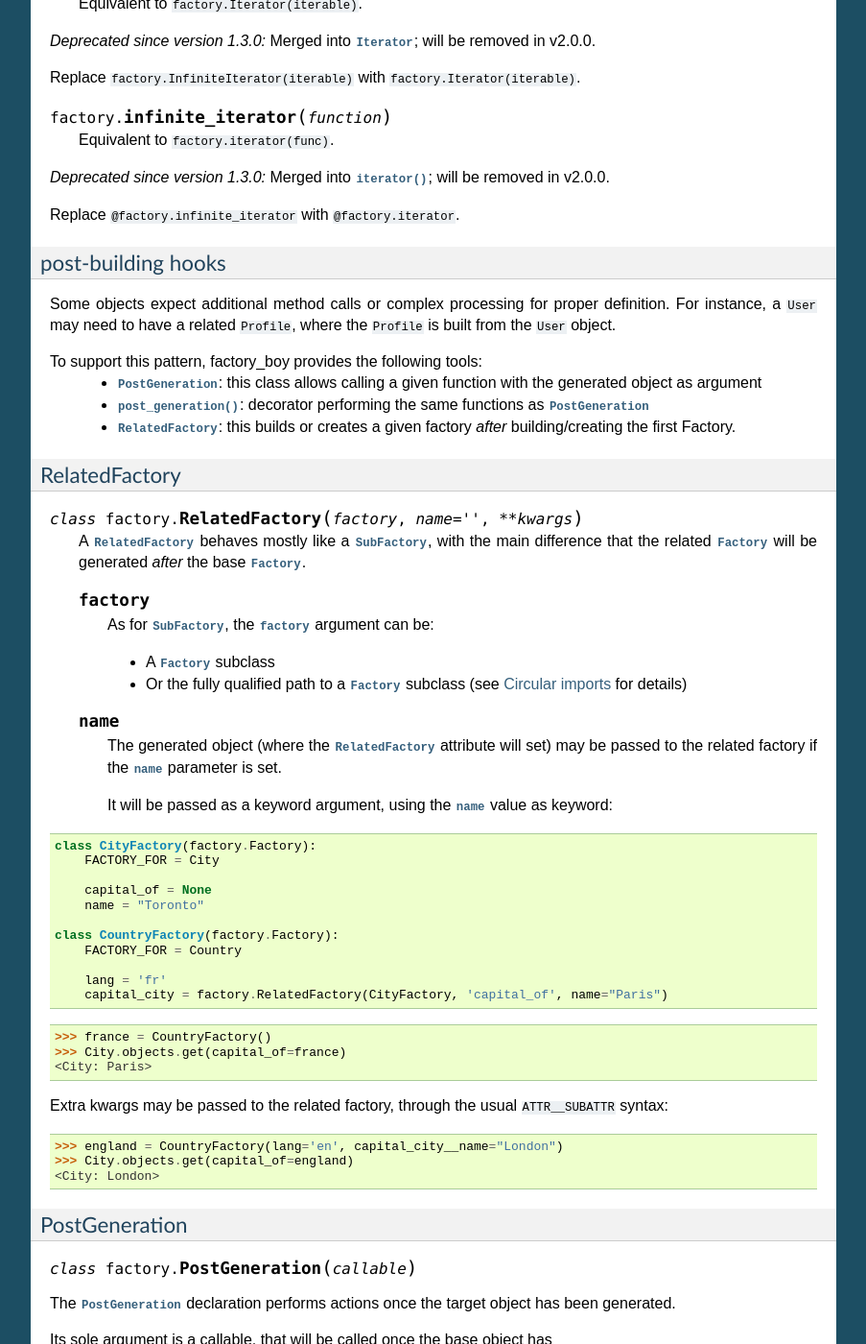
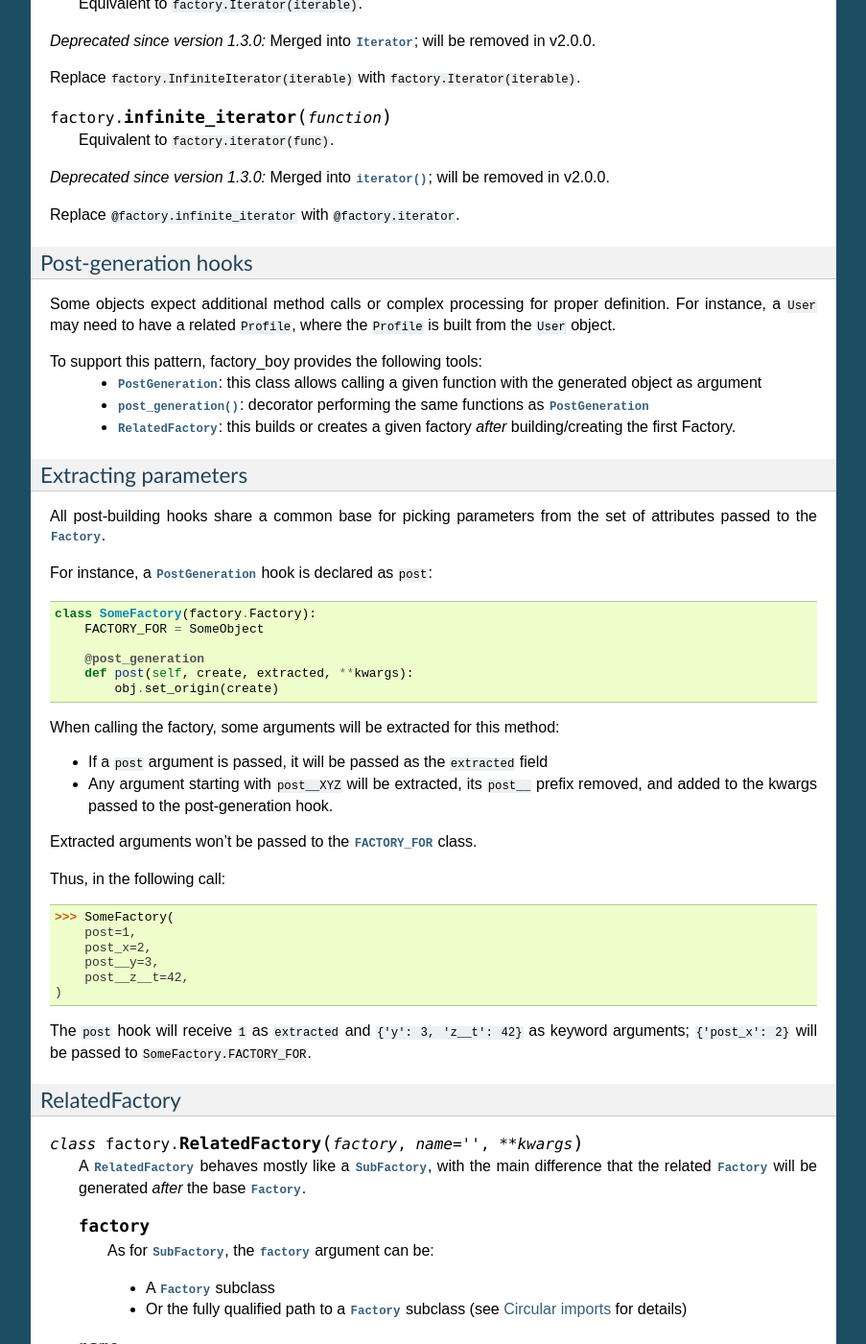
Before and after one commit to FactoryBoy/factory_boy, a Sphinx documentation site: the page built from docs/reference.rst, in a window 1280 px wide and 1400 px high, scrolled down 11357 px. Shown: the whole window at 96% size, without its empty margins (198-1101 px from the left). Built offline with Sphinx 7.4.7, drawn with Linux system fonts in a browser that asks for light colours; some of the changed text lies outside the part shown.

Commit message:
Improve doc on post-generation hooks (Closes #36).
This was the last missing bit from PR#36 by @gotgenes.

Signed-off-by: Raphaël Barrois <raphael.barrois@polytechnique.org>

```diff
--- a/docs/reference.rst
+++ b/docs/reference.rst
@@ -847,7 +847,7 @@ InfiniteIterator
 
 
 
-post-building hooks
+Post-generation hooks
 """""""""""""""""""
 
 Some objects expect additional method calls or complex processing for proper definition.
@@ -857,6 +857,49 @@ To support this pattern, factory_boy provides the following tools:
   - :class:`PostGeneration`: this class allows calling a given function with the generated object as argument
   - :func:`post_generation`: decorator performing the same functions as :class:`PostGeneration`
   - :class:`RelatedFactory`: this builds or creates a given factory *after* building/creating the first Factory.
+
+
+Extracting parameters
+"""""""""""""""""""""
+
+All post-building hooks share a common base for picking parameters from the
+set of attributes passed to the :class:`Factory`.
+
+For instance, a :class:`PostGeneration` hook is declared as ``post``:
+
+.. code-block:: python
+
+    class SomeFactory(factory.Factory):
+        FACTORY_FOR = SomeObject
+
+        @post_generation
+        def post(self, create, extracted, **kwargs):
+            obj.set_origin(create)
+
+.. OHAI_VIM**
+
+
+When calling the factory, some arguments will be extracted for this method:
+
+- If a ``post`` argument is passed, it will be passed as the ``extracted`` field
+- Any argument starting with ``post__XYZ`` will be extracted, its ``post__`` prefix
+  removed, and added to the kwargs passed to the post-generation hook.
+
+Extracted arguments won't be passed to the :attr:`~Factory.FACTORY_FOR` class.
+
+Thus, in the following call:
+
+.. code-block:: pycon
+
+    >>> SomeFactory(
+        post=1,
+        post_x=2,
+        post__y=3,
+        post__z__t=42,
+    )
+
+The ``post`` hook will receive ``1`` as ``extracted`` and ``{'y': 3, 'z__t': 42}``
+as keyword arguments; ``{'post_x': 2}`` will be passed to ``SomeFactory.FACTORY_FOR``.
 
 
 RelatedFactory
@@ -1048,6 +1091,7 @@ the extracted value must be iterable:
 
     >>> UserFactory()                           # Calls user.set_password('', 'sha1')
     >>> UserFactory(password=('test', 'md5'))   # Calls user.set_password('test', 'md5')
+    >>> UserFactory(password__disabled=True)    # Calls user.set_password('', 'sha1', disabled=True)
 
     >>> # Always pass in a good iterable:
     >>> UserFactory(password=('test',))         # Calls user.set_password('test')
```
Also changed, not shown: 1 other file.
